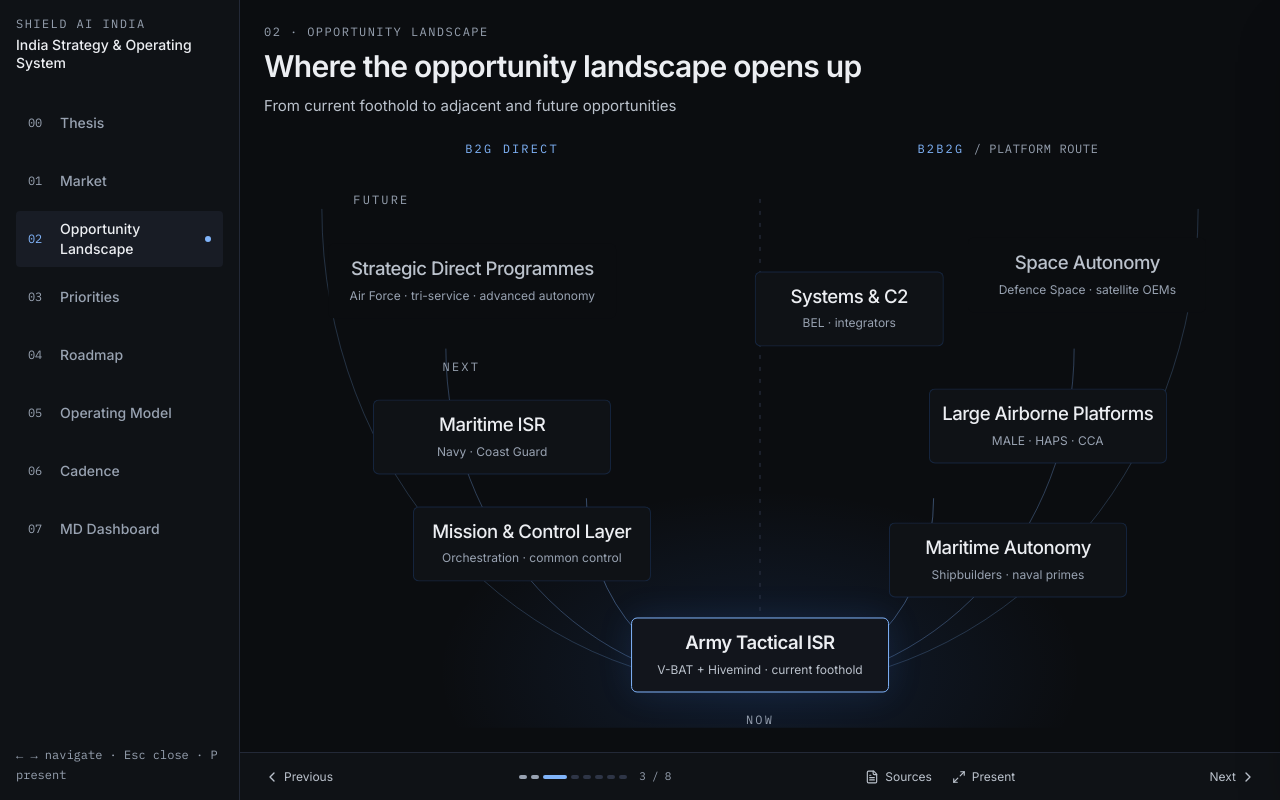
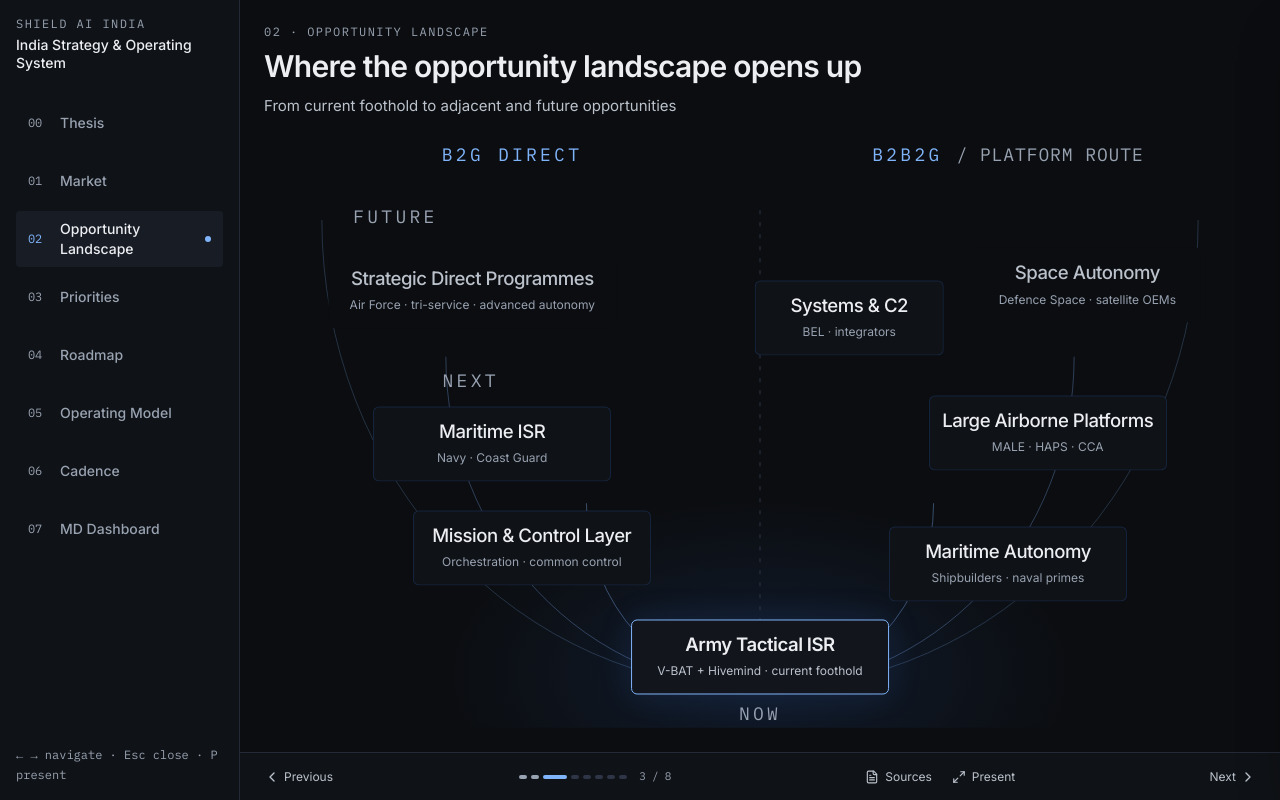
Before and after one commit to Sakshambhutani/shield-ai-emergent, a React (Vite) app in the folder shield-ai-india-source/frontend/: page /opportunities in a window 1280 px wide. Built offline with nearby package versions, Linux system fonts and the light colour scheme.

Commit message:
Increase opportunity route heading sizes

```diff
--- a/shield-ai-india-source/frontend/src/sections/opportunity-landscape.css
+++ b/shield-ai-india-source/frontend/src/sections/opportunity-landscape.css
@@ -1,8 +1,8 @@
 .radar-body { @apply flex-1 min-h-0 overflow-auto; }
 .opportunity-radar { @apply h-full flex flex-col; min-height:440px; min-width:850px; }
 .radar-routes { @apply grid grid-cols-2 shrink-0 pt-2 pb-3; }
-.radar-routes h2 { @apply font-mono text-xs uppercase tracking-[0.18em] text-sig-blue text-center; }
-.radar-routes h2 span { @apply text-paper-3 text-xs tracking-wider; }
+.radar-routes h2 { @apply font-mono text-lg uppercase tracking-[0.18em] text-sig-blue text-center; }
+.radar-routes h2 span { @apply text-paper-3 text-lg tracking-wider; }
 .radar-field { @apply relative flex-1 min-h-0; }
 .radar-geometry { @apply absolute inset-0 w-full h-full; }
 .radar-arc { fill:none; stroke:theme('colors.sig.blue'); stroke-opacity:.3; stroke-width:1; vector-effect:non-scaling-stroke; }
@@ -20,13 +20,13 @@
 .radar-node-now p { @apply text-paper-2; }
 .radar-node-integrators { width:19%; }
 .radar-node-strategic { width:29%; }
-.radar-horizon { @apply absolute font-mono text-xs uppercase tracking-[0.18em] text-paper-3; }
+.radar-horizon { @apply absolute font-mono text-lg uppercase tracking-[0.18em] text-paper-3; }
 .radar-horizon-now { left:50%; bottom:0; transform:translateX(-50%); }
 .radar-horizon-next { left:18%; top:34%; }
 .radar-horizon-future { left:9%; top:4%; }
 button.radar-node { @apply cursor-pointer transition-colors duration-200 hover:border-sig-blue; }
 button.radar-node:focus-visible { @apply outline outline-2 outline-offset-4 outline-sig-blue; }
-@media(max-width:900px){.radar-body{min-height:440px}.radar-node h3{font-size:15px}.radar-routes h2{font-size:12px}}
+@media(max-width:900px){.radar-body{min-height:440px}.radar-node h3{font-size:15px}.radar-routes h2,.radar-routes h2 span{font-size:14px}}
 @media(prefers-reduced-motion:reduce){.radar-node{animation:none!important;transition:none!important}}
 
 @keyframes radar-reveal{from{opacity:0}to{opacity:1}}
```
